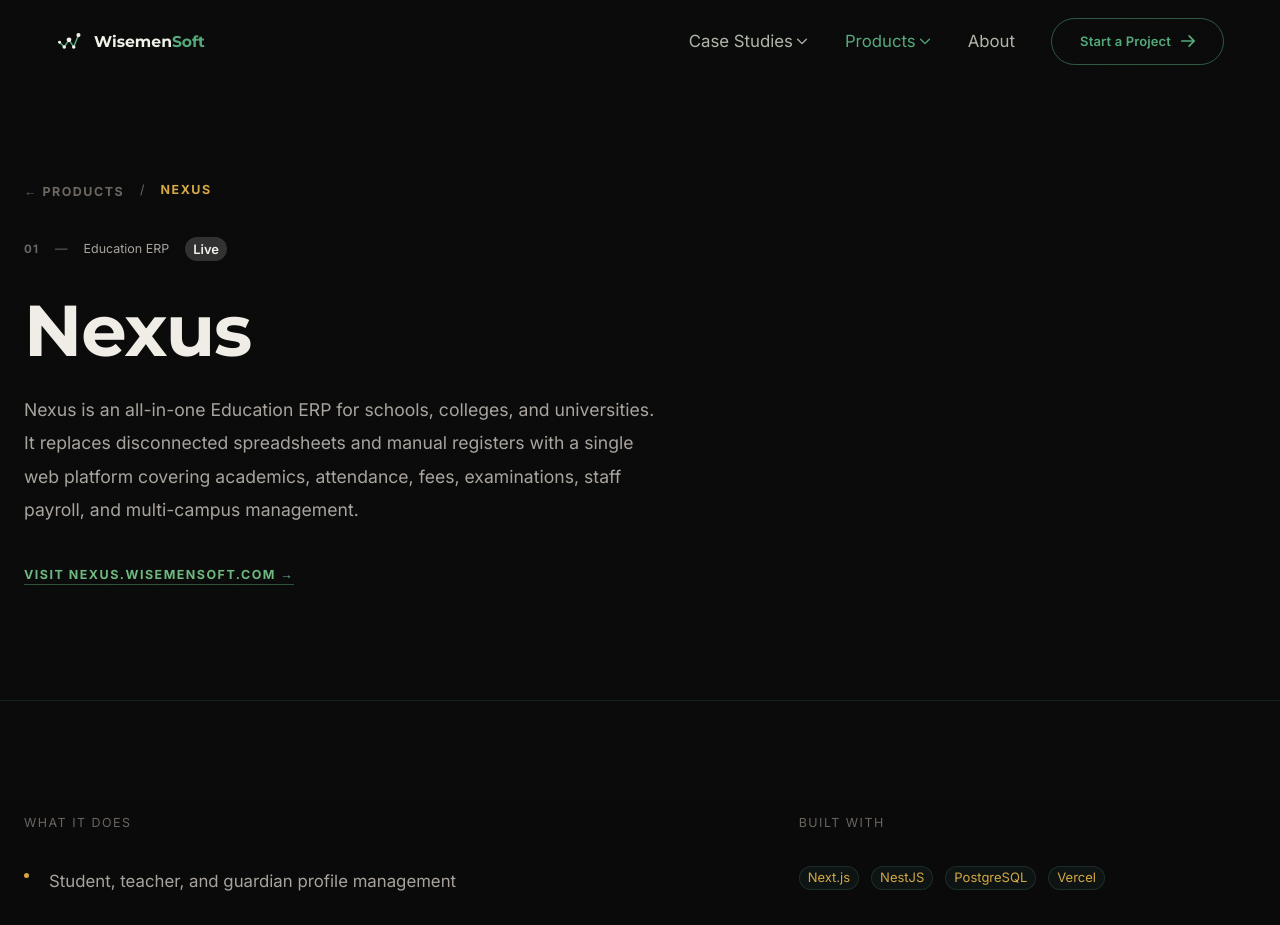
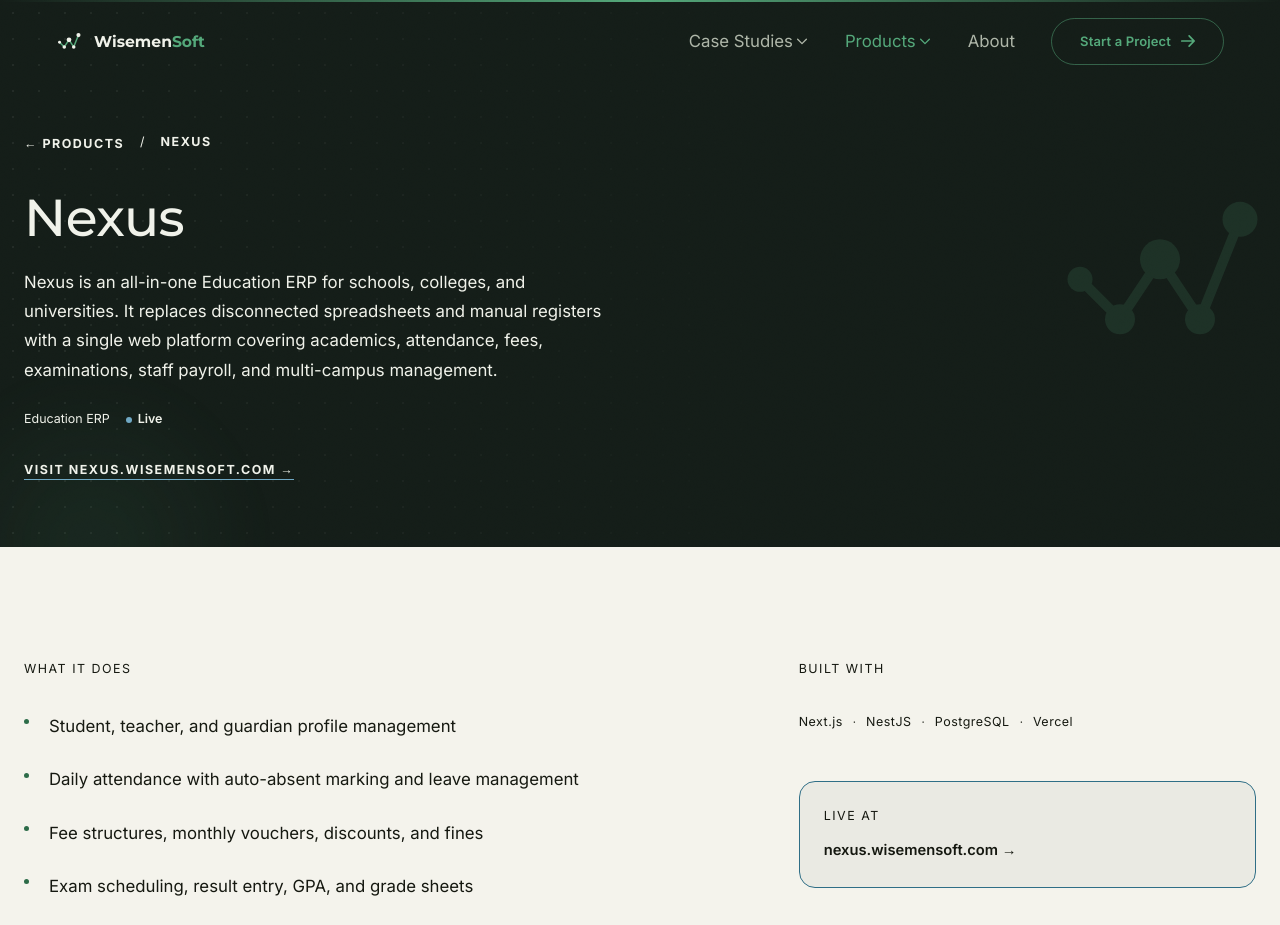
Before and after one commit to wasimakram516/wisemen-soft, a Next.js app: page /products/nexus in a window 1280 px wide. Shown: the top 925 px of the page. Built offline with nearby package versions, Linux system fonts and the light colour scheme; what @mui/material-nextjs would draw is missing.

Commit message:
feat(product-detail): adopt PageBanner, full SEO metadata, and stagger

```diff
--- a/app/products/[slug]/page.js
+++ b/app/products/[slug]/page.js
@@ -1,7 +1,12 @@
 import { notFound } from 'next/navigation';
 import Link from 'next/link';
-import { Box, Chip, Container, Grid, Typography } from '@mui/material';
+import { Box, Container, Grid, Typography } from '@mui/material';
 import { products } from '../data';
+import { StatusDot, TagList } from '@/components/Meta';
+import PageBanner from '@/components/PageBanner';
+import ThemeSection from '@/components/ThemeSection';
+import { Reveal, StaggerItem } from '@/components/motion/Reveal';
+import { createPageMetadata } from '@/app/seo';
 
 export async function generateStaticParams() {
   return products.map((p) => ({ slug: p.slug }));
@@ -11,10 +16,12 @@ export async function generateMetadata({ params }) {
   const { slug } = await params;
   const p = products.find((item) => item.slug === slug);
   if (!p) return {};
-  return {
+  return createPageMetadata({
     title: `${p.name} — ${p.type} | Wisemen Soft`,
     description: p.seoDescription,
-  };
+    path: `/products/${p.slug}`,
+    keywords: [p.name, p.type, ...p.stack],
+  });
 }
 
 export default async function ProductPage({ params }) {
@@ -23,94 +30,90 @@ export default async function ProductPage({ params }) {
   if (!p) notFound();
 
   return (
-    <Box sx={{ background: '#0A0A0A', minHeight: '100vh' }}>
-      {/* Header */}
-      <Box sx={{ pt: { xs: 18, md: 22 }, pb: { xs: 10, md: 14 }, borderBottom: '1px solid rgba(92,177,170,0.14)' }}>
-        <Container maxWidth="lg">
-          <Box sx={{ display: 'flex', gap: 2, alignItems: 'center', mb: 4, flexWrap: 'wrap' }}>
+    <ThemeSection mode="light" as="div" sx={{ minHeight: '100vh' }}>
+      <PageBanner
+        kicker={(
+          <Box sx={{ display: 'flex', gap: 2, alignItems: 'center', flexWrap: 'wrap' }}>
             <Link href="/products" style={{ textDecoration: 'none' }}>
-              <Typography variant="caption" sx={{ color: '#6B6560', letterSpacing: '0.12em', textTransform: 'uppercase', fontWeight: 700, '&:hover': { color: '#D4A843' }, transition: 'color 0.2s' }}>
+              <Typography variant="caption" color="text.disabled" sx={{ letterSpacing: '0.12em', textTransform: 'uppercase', fontWeight: 700, '&:hover': { color: 'primary.main' }, transition: 'color 0.2s' }}>
                 ← Products
               </Typography>
             </Link>
-            <Typography variant="caption" sx={{ color: '#6B6560' }}>/</Typography>
-            <Typography variant="caption" sx={{ color: '#D4A843', letterSpacing: '0.12em', textTransform: 'uppercase', fontWeight: 700 }}>
+            <Typography variant="caption" color="text.disabled">/</Typography>
+            <Typography variant="caption" color="primary.main" sx={{ letterSpacing: '0.12em', textTransform: 'uppercase', fontWeight: 700 }}>
               {p.name}
             </Typography>
           </Box>
-
-          <Box sx={{ display: 'flex', gap: 2, mb: 4, flexWrap: 'wrap', alignItems: 'center' }}>
-            <Typography sx={{ color: '#6B6560', fontSize: '0.72rem', fontWeight: 700, letterSpacing: '0.1em' }}>{p.index}</Typography>
-            <Typography variant="caption" sx={{ color: '#6B6560' }}>—</Typography>
-            <Typography variant="caption" sx={{ color: '#A8A39D' }}>{p.type}</Typography>
-            <Chip label={p.status} size="small" sx={{ background: `${p.statusColor}18`, color: p.statusColor, border: `1px solid ${p.statusColor}30`, fontWeight: 600 }} />
+        )}
+        title={p.name}
+        description={p.summary}
+        maxWidth={640}
+      >
+        <StaggerItem>
+          <Box sx={{ display: 'flex', gap: 2, mt: 3, flexWrap: 'wrap', alignItems: 'center' }}>
+            <Typography variant="caption" color="text.secondary">{p.type}</Typography>
+            <StatusDot label={p.status} />
           </Box>
-
-          <Typography variant="h1" sx={{ fontSize: { xs: '2.8rem', md: '4.5rem' }, color: '#F0EDE6', lineHeight: 1.05, fontWeight: 700, mb: 3, letterSpacing: '-1px' }}>
-            {p.name}
-          </Typography>
-
-          <Typography variant="body1" sx={{ color: '#A8A39D', fontSize: '1.1rem', lineHeight: 1.9, maxWidth: 640, mb: 4 }}>
-            {p.summary}
-          </Typography>
+        </StaggerItem>
 
         {p.noteHref && (
+          <StaggerItem>
+            <Box sx={{ mt: 3 }}>
               <a href={p.noteHref} target="_blank" rel="noopener noreferrer" style={{ textDecoration: 'none' }}>
-              <Typography variant="caption" sx={{ color: '#6DB87E', letterSpacing: '0.12em', textTransform: 'uppercase', fontWeight: 700, borderBottom: '1px solid rgba(109,184,126,0.4)', pb: 0.25 }}>
+                <Typography variant="caption" color="info.main" sx={{ letterSpacing: '0.12em', textTransform: 'uppercase', fontWeight: 700, borderBottom: 1, borderColor: 'info.main', pb: 0.25 }}>
                   Visit {p.note} →
                 </Typography>
               </a>
+            </Box>
+          </StaggerItem>
         )}
-        </Container>
-      </Box>
+      </PageBanner>
 
       {/* Features + Stack */}
       <Container maxWidth="lg" sx={{ py: { xs: 10, md: 14 } }}>
         <Grid container spacing={{ xs: 8, md: 12 }}>
           <Grid size={{ xs: 12, md: 7 }}>
-            <Typography variant="caption" sx={{ color: '#6B6560', letterSpacing: '0.12em', textTransform: 'uppercase', mb: 4, display: 'block' }}>
+            <Typography variant="caption" color="text.disabled" sx={{ letterSpacing: '0.12em', textTransform: 'uppercase', mb: 4, display: 'block' }}>
               What It Does
             </Typography>
             <Box sx={{ display: 'flex', flexDirection: 'column', gap: 3 }}>
-              {p.features.map((feature) => (
-                <Box key={feature} sx={{ display: 'flex', gap: 2.5, alignItems: 'flex-start' }}>
-                  <Box sx={{ width: 5, height: 5, borderRadius: '50%', background: '#D4A843', mt: 0.9, flexShrink: 0 }} />
-                  <Typography variant="body1" sx={{ color: '#A8A39D', lineHeight: 1.8 }}>{feature}</Typography>
-                </Box>
+              {p.features.map((feature, index) => (
+                <Reveal key={feature} delay={index * 0.06} amount={0.3} sx={{ display: 'flex', gap: 2.5, alignItems: 'flex-start' }}>
+                  <Box sx={{ width: 5, height: 5, borderRadius: '50%', bgcolor: 'primary.main', mt: 0.9, flexShrink: 0 }} />
+                  <Typography variant="body1" color="text.secondary">{feature}</Typography>
+                </Reveal>
               ))}
             </Box>
           </Grid>
 
           <Grid size={{ xs: 12, md: 5 }}>
-            <Typography variant="caption" sx={{ color: '#6B6560', letterSpacing: '0.12em', textTransform: 'uppercase', mb: 4, display: 'block' }}>
+            <Typography variant="caption" color="text.disabled" sx={{ letterSpacing: '0.12em', textTransform: 'uppercase', mb: 4, display: 'block' }}>
               Built With
             </Typography>
-            <Box sx={{ display: 'flex', gap: 1.5, flexWrap: 'wrap', mb: 6 }}>
-              {p.stack.map((s) => (
-                <Chip key={s} label={s} size="small" sx={{ background: 'rgba(92,177,170,0.06)', color: '#D4A843', border: '1px solid rgba(92,177,170,0.16)' }} />
-              ))}
-            </Box>
+            <Reveal delay={0.1} sx={{ mb: 6 }}>
+              <TagList items={p.stack} color="primary.main" />
+            </Reveal>
 
             {p.noteHref && (
-              <Box sx={{ p: 3, border: '1px solid rgba(109,184,126,0.2)', borderRadius: 2, background: 'rgba(109,184,126,0.04)' }}>
-                <Typography variant="caption" sx={{ color: '#6B6560', letterSpacing: '0.12em', textTransform: 'uppercase', mb: 1.5, display: 'block' }}>Live at</Typography>
+              <Reveal delay={0.18} sx={{ p: 3, border: 1, borderColor: 'info.main', borderRadius: 1, bgcolor: 'action.hover' }}>
+                <Typography variant="caption" color="text.disabled" sx={{ letterSpacing: '0.12em', textTransform: 'uppercase', mb: 1.5, display: 'block' }}>Live at</Typography>
                 <a href={p.noteHref} target="_blank" rel="noopener noreferrer" style={{ textDecoration: 'none' }}>
-                  <Typography variant="body2" sx={{ color: '#6DB87E', fontWeight: 600, '&:hover': { textDecoration: 'underline' } }}>{p.note} →</Typography>
+                  <Typography variant="body2" color="info.main" sx={{ fontWeight: 600, '&:hover': { textDecoration: 'underline' } }}>{p.note} →</Typography>
                 </a>
-              </Box>
+              </Reveal>
             )}
           </Grid>
         </Grid>
 
         {/* Back */}
-        <Box sx={{ mt: { xs: 10, md: 14 }, pt: 6, borderTop: '1px solid rgba(92,177,170,0.08)' }}>
+        <Box sx={{ mt: { xs: 10, md: 14 }, pt: 6, borderTop: 1, borderColor: 'divider' }}>
           <Link href="/products" style={{ textDecoration: 'none' }}>
-            <Typography variant="caption" sx={{ color: '#6B6560', letterSpacing: '0.12em', textTransform: 'uppercase', fontWeight: 700, '&:hover': { color: '#D4A843' }, transition: 'color 0.2s' }}>
+            <Typography variant="caption" color="text.disabled" sx={{ letterSpacing: '0.12em', textTransform: 'uppercase', fontWeight: 700, '&:hover': { color: 'primary.main' }, transition: 'color 0.2s' }}>
               ← All Products
             </Typography>
           </Link>
         </Box>
       </Container>
-    </Box>
+    </ThemeSection>
   );
 }
```
Lines whose indentation alone changed are shown as unchanged.
